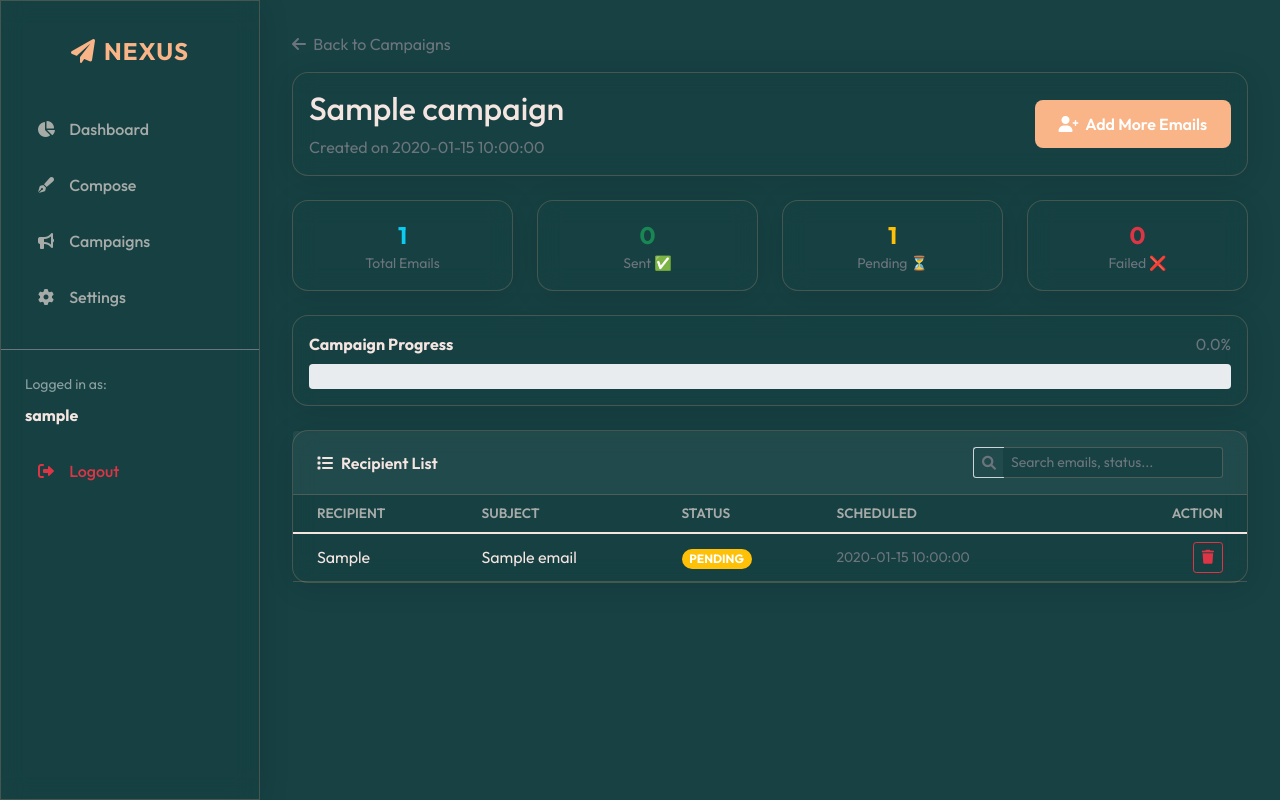
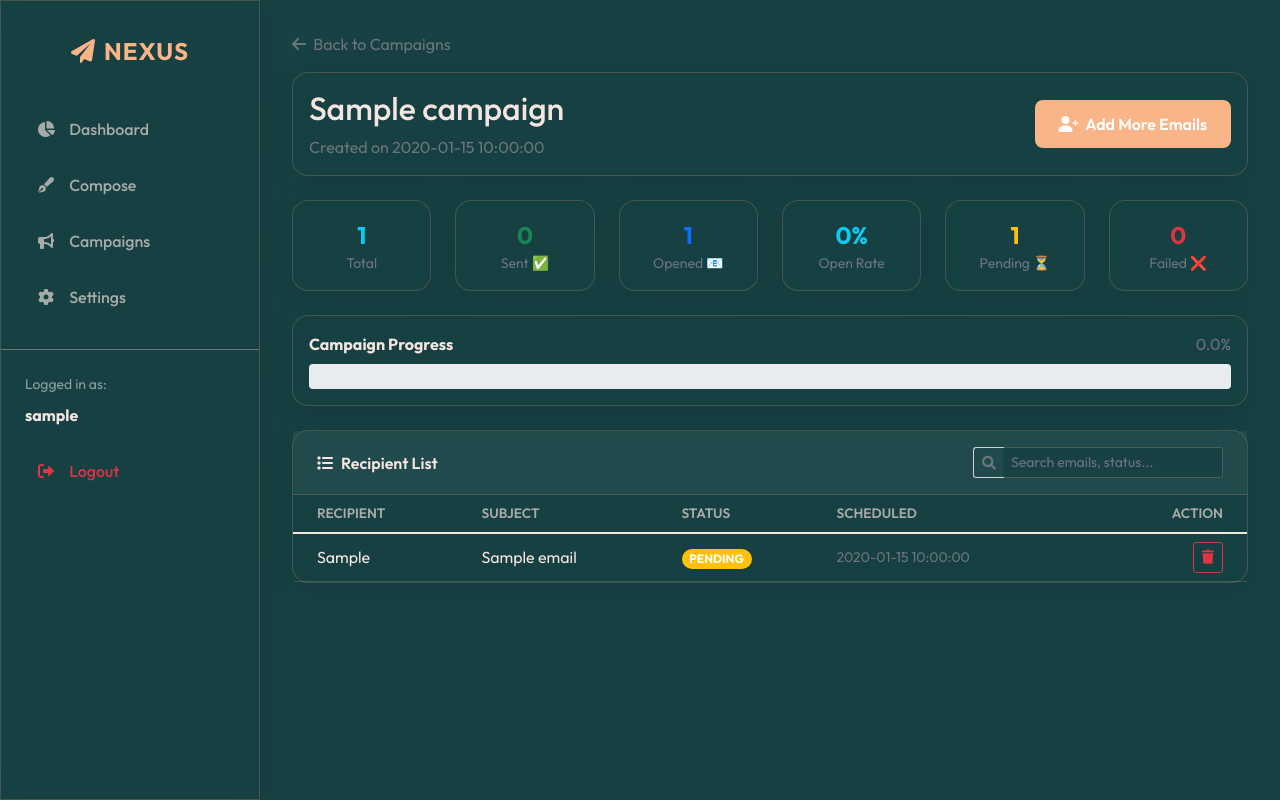
Before and after one commit to SkShizan/mail-system, a Flask app: page /campaign/1 in a window 1280 px wide. Run offline with Flask 3, Linux system fonts and the light colour scheme; a user stored in the database is signed in; tables that the repository leaves empty hold one stand-in row (values such as "Sample post"); some libraries are stand-ins or nearby versions.

Commit message:
Add email open tracking to campaign details and emails
Implement email open tracking by adding `tracking_id` and `opened_at` to the Email model, injecting a tracking pixel into email bodies, creating a tracking endpoint, and updating the campaign details page to display open stats.

Replit-Commit-Author: Agent
Replit-Commit-Session-Id: 0e6a27fd-ea31-4257-bc4f-f12fb54a4f05
Replit-Commit-Checkpoint-Type: full_checkpoint
Replit-Commit-Event-Id: 5ed9c2f5-733f-44e4-8ef4-2004adbac0fe
Replit-Commit-Screenshot-Url: https://storage.googleapis.com/screenshot-production-us-central1/a7ff0562-31a0-413a-8373-baa92ec162e8/0e6a27fd-ea31-4257-bc4f-f12fb54a4f05/2pOcquL

```diff
--- a/app/models.py
+++ b/app/models.py
@@ -48,6 +48,8 @@ class Email(db.Model):
     batch_id = db.Column(db.String(50), nullable=True)
     campaign_id = db.Column(db.Integer, db.ForeignKey('campaign.id'), nullable=True)
     rate_limit_retry_at = db.Column(db.DateTime, nullable=True)
+    tracking_id = db.Column(db.String(50), unique=True, nullable=True)
+    opened_at = db.Column(db.DateTime, nullable=True)
 
     def __repr__(self):
         return f'<Email {self.id} to {self.recipient}>'
--- a/app/routes.py
+++ b/app/routes.py
@@ -1,9 +1,10 @@
-from flask import Blueprint, request, jsonify, render_template, redirect, url_for, flash
+from flask import Blueprint, request, jsonify, render_template, redirect, url_for, flash, send_file
 from flask_login import current_user, login_user, logout_user, login_required
 from app import db, login
 from app.models import Email, SMTPSettings, Campaign, User
 from datetime import datetime, timedelta
 import pytz
+from io import BytesIO
 
 user_tz = pytz.timezone("Asia/Kolkata")
 utc = pytz.UTC
@@ -209,14 +210,17 @@ def campaign_details(id):
     total = len(campaign.emails)
     sent = sum(1 for e in campaign.emails if e.status == 'sent')
     failed = sum(1 for e in campaign.emails if e.status == 'failed')
+    opened = sum(1 for e in campaign.emails if e.opened_at is not None)
     pending = total - sent - failed
 
     stats = {
         'total': total,
         'sent': sent,
         'failed': failed,
+        'opened': opened,
         'pending': pending,
-        'sent_pct': (sent / total * 100) if total > 0 else 0
+        'sent_pct': (sent / total * 100) if total > 0 else 0,
+        'open_rate': (opened / sent * 100) if sent > 0 else 0
     }
 
     return render_template('campaign_details.html', campaign=campaign, stats=stats)
@@ -421,3 +425,19 @@ def add_emails_to_campaign(id):
     db.session.commit()
     flash(f"Added {emails_added} new emails to campaign.", "success")
     return redirect(url_for('main.campaign_details', id=id))
+
+# --- TRACKING ENDPOINT ---
+
+@bp.route('/track/<tracking_id>')
+def track_open(tracking_id):
+    """Record email open when tracking pixel is loaded"""
+    email = Email.query.filter_by(tracking_id=tracking_id).first()
+    if email and not email.opened_at:
+        email.opened_at = datetime.utcnow()
+        db.session.commit()
+
+    # Return 1x1 transparent pixel
+    pixel = BytesIO()
+    pixel.write(b'\x47\x49\x46\x38\x39\x61\x01\x00\x01\x00\x00\x00\x00\x21\xf9\x04\x01\x00\x00\x00\x00\x2c\x00\x00\x00\x00\x01\x00\x01\x00\x00\x02\x02\x44\x01\x00\x3b')
+    pixel.seek(0)
+    return send_file(pixel, mimetype='image/gif')
--- a/app/templates/campaign_details.html
+++ b/app/templates/campaign_details.html
@@ -24,15 +24,15 @@
 
 <!-- Email Stats Section -->
 <div class="row mb-4">
-    <div class="col-md-3">
+    <div class="col-md-2">
         <div class="card glass text-center">
             <div class="card-body">
                 <div class="fs-4 fw-bold text-info">{{ stats.total }}</div>
-                <div class="text-muted small">Total Emails</div>
+                <div class="text-muted small">Total</div>
             </div>
         </div>
     </div>
-    <div class="col-md-3">
+    <div class="col-md-2">
         <div class="card glass text-center">
             <div class="card-body">
                 <div class="fs-4 fw-bold text-success">{{ stats.sent }}</div>
@@ -40,7 +40,23 @@
             </div>
         </div>
     </div>
-    <div class="col-md-3">
+    <div class="col-md-2">
+        <div class="card glass text-center">
+            <div class="card-body">
+                <div class="fs-4 fw-bold text-primary">{{ stats.opened }}</div>
+                <div class="text-muted small">Opened 📧</div>
+            </div>
+        </div>
+    </div>
+    <div class="col-md-2">
+        <div class="card glass text-center">
+            <div class="card-body">
+                <div class="fs-4 fw-bold text-info">{{ stats.open_rate|round(1) }}%</div>
+                <div class="text-muted small">Open Rate</div>
+            </div>
+        </div>
+    </div>
+    <div class="col-md-2">
         <div class="card glass text-center">
             <div class="card-body">
                 <div class="fs-4 fw-bold text-warning">{{ stats.pending }}</div>
@@ -48,7 +64,7 @@
             </div>
         </div>
     </div>
-    <div class="col-md-3">
+    <div class="col-md-2">
         <div class="card glass text-center">
             <div class="card-body">
                 <div class="fs-4 fw-bold text-danger">{{ stats.failed }}</div>
```
Also changed, not shown: app/tasks.py (+9 -2 lines), replit.md (+19 -1 lines), 3 other files.
